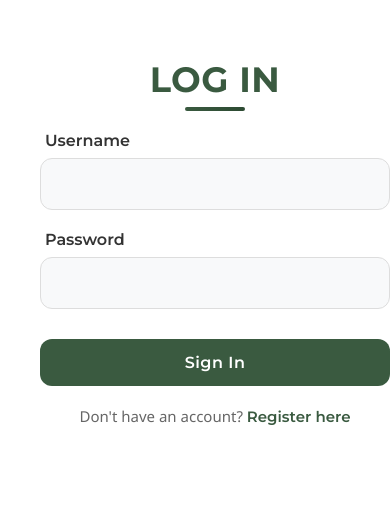
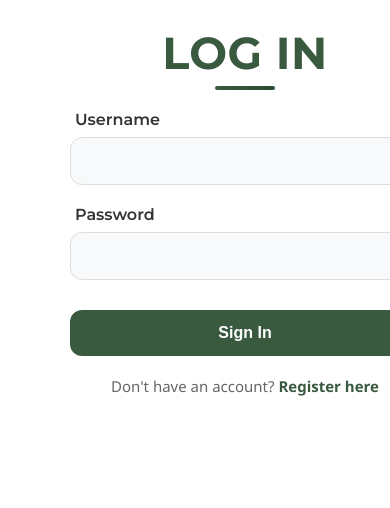
Before and after one commit to Jhaykeeh/CSIT327-G2-MyRelief, a Django app: page / in a window 390 px wide. Shown: the part 336-844 px from the top of the page. Run offline with Django 5.2, Linux system fonts and the light colour scheme.

Commit message:
Update login page design: align inputs and button, thinner tagline text

```diff
--- a/register/templates/login.html
+++ b/register/templates/login.html
@@ -94,9 +105,12 @@
       border-radius: 2px;
     }
 
-    .login-form {
-      width: 70%;
-      max-width: 350px;
+    /* FORM WRAPPER - FIX ALIGNMENT */
+    .form-wrapper {
+      width: 350px;
+      display: flex;
+      flex-direction: column;
+      align-items: center;
     }
 
     .form-group {
@@ -121,9 +135,8 @@
       border: 1px solid #ddd;
       background: #f8f9fa;
       font-size: 16px;
+      transition: all 0.3s ease;
       box-sizing: border-box;
-      transition: all 0.3s ease;
-      font-family: 'Segoe UI', Tahoma, Geneva, Verdana, sans-serif;
     }
 
     .form-group input:focus {
@@ -145,8 +158,7 @@
       cursor: pointer;
       transition: all 0.3s ease;
       margin-top: 10px;
-      font-family: 'Montserrat', sans-serif;
-      letter-spacing: 0.5px;
+      box-sizing: border-box;
     }
 
     .btn:hover {
@@ -159,15 +171,12 @@
       margin-top: 20px;
       font-size: 15px;
       color: #666;
-      font-family: 'Segoe UI', Tahoma, Geneva, Verdana, sans-serif;
     }
 
     .signup-link a {
       color: #3A5A40;
       text-decoration: none;
       font-weight: 600;
-      transition: color 0.2s ease;
-      font-family: 'Montserrat', sans-serif;
     }
 
     .signup-link a:hover {
@@ -195,57 +203,15 @@
       }
 
       .left-side, .right-side {
-        flex: none;
         width: 100%;
-      }
-
-      .left-side {
-        padding: 40px 20px;
-      }
-
-      .left-side p {
-        font-size: 2.5rem;
       }
 
       .left-side h1 {
         font-size: 3.5rem;
       }
 
-      .role-select, .login-form {
-        width: 80%;
-      }
-
-      .half-circle {
-        top: -80px;
-        right: -80px;
-        width: 250px;
-        height: 250px;
-      }
-    }
-
-    @media (max-width: 480px) {
-      .right-side {
-        padding: 30px 20px;
-      }
-
-      .role-select, .login-form {
-        width: 90%;
-      }
-
-      .role-option {
-        padding: 8px 12px;
-        font-size: 0.85rem;
-      }
-
-      .right-side h2 {
-        font-size: 2.2rem;
-      }
-
-      .half-circle {
-        top: -60px;
-        right: -60px;
-        width: 200px;
-        height: 200px;
+      .left-side .tagline {
+        font-size: 1.2rem;
       }
     }
   </style>
@@ -253,16 +219,23 @@
 
 <body>
   <div class="login-container">
+
+    <!-- LEFT SIDE -->
     <div class="left-side">
-      <p>Welcome to</p>
       <h1>MyRelief!</h1>
+      <p class="tagline">
+        A streamlined platform for organizing, distributing, and monitoring relief assistance for communities in need.
+      </p>
     </div>
 
+    <!-- RIGHT SIDE -->
     <div class="right-side">
       <h2>Log In</h2>
 
-      <form method="POST" action="{% url 'login' %}" class="login-form">
+      <form method="POST" action="{% url 'login' %}">
         {% csrf_token %}
+
+        <div class="form-wrapper">
 
           <div class="form-group">
             <label for="username">Username</label>
```
Also changed, not shown: other parts of register/templates/login.html (+30 -19 lines). Lines whose indentation alone changed are shown as unchanged.
